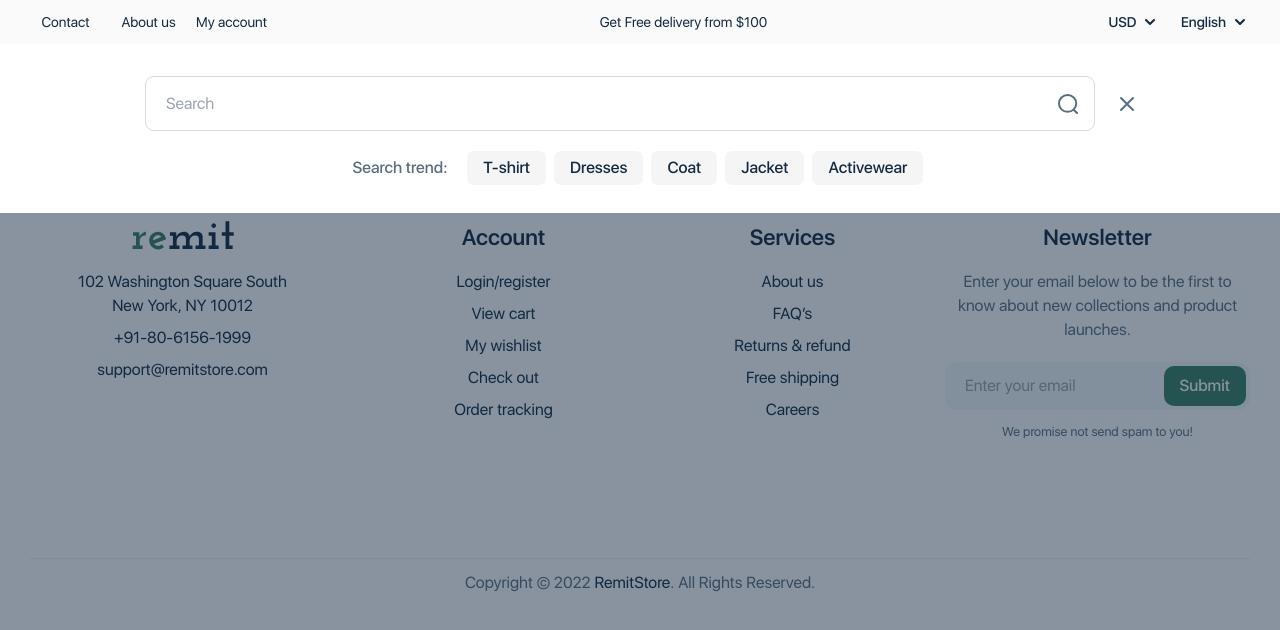
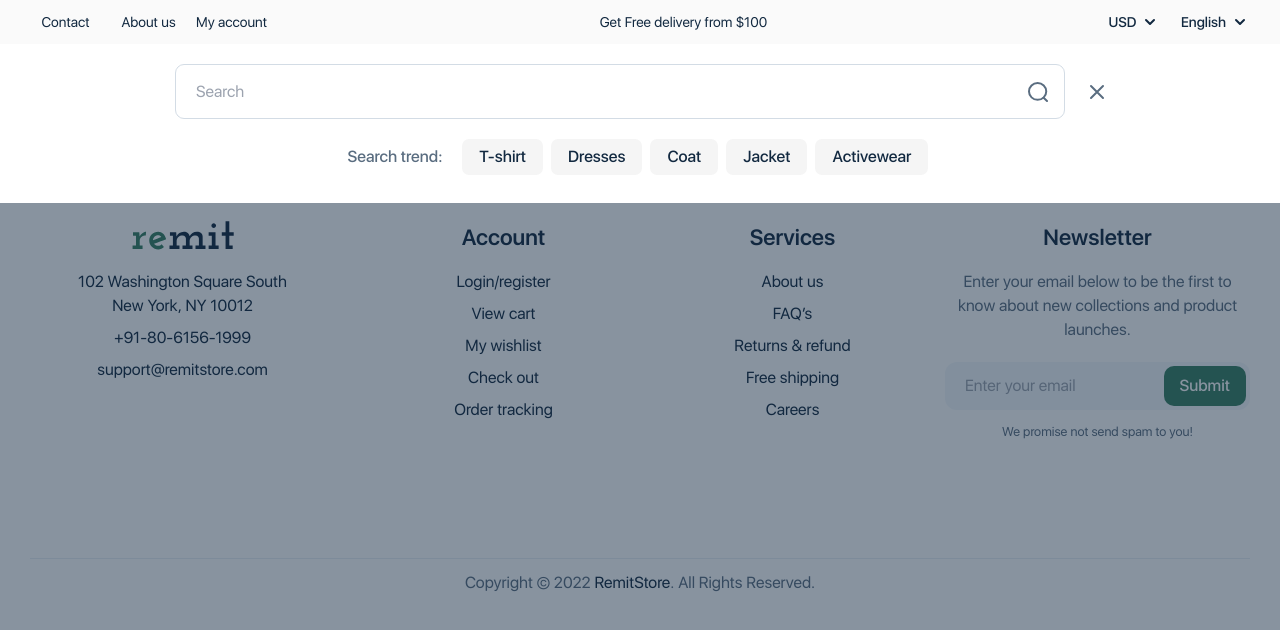
Before and after one commit to typhan05/yaycommerce-react, a React (Create React App) app: page /shops in a window 1280 px wide. Both pictures are taken after a click on the button 1105 px from the left and 79 px from the top of the page. Shown: the top 630 px of the page. Built offline with nearby package versions, Linux system fonts and the light colour scheme.

Commit message:
Update search, filter search

```diff
--- a/src/components/Drawer/Cart/index.js
+++ b/src/components/Drawer/Cart/index.js
@@ -163,7 +163,7 @@ export default function DrawerCart({isShowing, hide}) {
                       <div className="mt-6">
                         <a
                           href="#/"
-                          className="flex items-center justify-center rounded-xl border border-transparent shadow-[0_7px_25px_rgba(55,126,98,0.2)] bg-green px-6 py-3 text-lg font-semibold text-white hover:bg-indigo-700"
+                          className="flex items-center justify-center rounded-xl border border-transparent shadow-[0_7px_25px_rgba(55,126,98,0.2)] bg-green px-6 py-3 text-lg font-semibold text-white hover:bg-indigo-700 hover:bg-black2 hover:shadow-[0_7px_35px_rgba(0,0,0,0.1)"
                         >
                           Checkout
                         </a>
@@ -172,7 +172,7 @@ export default function DrawerCart({isShowing, hide}) {
                         <button
                           type="button"
                           className="link-underline-show link-underline-black text-base"
-                          onClick={isShowing}
+                          onClick={hide}
                         >
                           View Cart
                         </button>
--- a/src/components/Drawer/Search/index.js
+++ b/src/components/Drawer/Search/index.js
@@ -1,8 +1,33 @@
-import {Fragment} from 'react'
+import {Fragment, useState} from 'react'
 import {Dialog, Transition} from '@headlessui/react'
 import {XIcon} from '@heroicons/react/outline'
 
+const trends = [
+  { id: 1, name: 'T-shirt' },
+  { id: 2, name: 'Dresses' },
+  { id: 3, name: 'Coat' },
+  { id: 4, name: 'Jacket' },
+  { id: 5, name: 'Activewear' },
+];
+
 export default function DrawerSearch({isSearchShowing, hide}) {
+  const [name, setName] = useState('');
+  const [itemActive, setItemActive] = useState(null);
+
+  const filter = (e) => {
+    const keyword = e.target.value;
+
+    if (keyword !== '') {
+      const results = trends.find((user) => {
+        return user.name.toLowerCase().startsWith(keyword.toLowerCase())
+      });
+      setItemActive(results?.id);
+    } else {
+      setItemActive(null);
+    }
+    setName(keyword);
+  };
+
   return (
     <Transition.Root show={isSearchShowing} as={Fragment}>
       <Dialog as="div" className="relative z-10" onClose={hide}>
@@ -22,23 +47,26 @@ export default function DrawerSearch({isSearchShowing, hide}) {
           <div className="pointer-events-none absolute inset-0">
             <Transition.Child
               as={Fragment}
-              enter="transform transition ease-out duration-300 sm:duration-500"
+              enter="transform transition ease-in-out duration-300"
               enterFrom="-translate-y-full"
               enterTo="translate-y-0"
-              leave="transform transition ease-out duration-300 sm:duration-500"
+              leave="transform transition ease-in-out duration-300"
               leaveFrom="translate-y-0"
               leaveTo="-translate-y-full"
             >
-              <Dialog.Panel className="pointer-events-auto relative w-screen bg-white py-7">
-                <div className="flex items-center justify-between w-full max-w-[990px] mx-auto mb-5">
+              <Dialog.Panel className="pointer-events-auto relative w-screen bg-white pt-4 pb-7">
+                <div className="container mx-auto">
+                  <div className="flex items-center justify-between w-full px-[145px] mb-5">
                     <div className="flex flex-1 flex-col">
                       <div className="relative">
                         <div
                           className="flex items-center relative mx-auto text-gray-600 border border-gray-light9 bg-white rounded-[9px] overflow-hidden w-full h-[55px]">
                           <input
                             className="px-5 w-full text-base focus:outline-none"
-                          type="search" name="search" placeholder="Search"/>
-                        <button type="submit" className="mr-4">
+                            type="search"
+                            value={name}
+                            onChange={filter} name="search" placeholder="Search"/>
+                          <button type="submit" className="text-gray hover:text-black2 mr-4">
                             <svg
                               xmlns="http://www.w3.org/2000/svg"
                               width="20"
@@ -49,7 +77,7 @@ export default function DrawerSearch({isSearchShowing, hide}) {
                               <ellipse
                                 cx="9.622"
                                 cy="9.417"
-                              stroke="#5A6D80"
+                                stroke="currentColor"
                                 strokeLinecap="round"
                                 strokeLinejoin="round"
                                 strokeWidth="2"
@@ -57,7 +85,7 @@ export default function DrawerSearch({isSearchShowing, hide}) {
                                 ry="8.417"
                               ></ellipse>
                               <path
-                              stroke="#5A6D80"
+                                stroke="currentColor"
                                 strokeLinecap="round"
                                 strokeLinejoin="round"
                                 strokeWidth="2"
@@ -79,14 +107,13 @@ export default function DrawerSearch({isSearchShowing, hide}) {
                       </button>
                     </div>
                   </div>
-                <div className="flex items-center justify-center max-w-[990px] mx-auto">
+                  <div className="flex items-center justify-center w-full px-[145px]">
                   <p className="mr-4 text-gray font-medium">Search trend:</p>
                   <div>
-                    <button className="px-4 py-[5px] text-black2 font-medium bg-gray-light5 rounded-[7px] hover:bg-black2 hover:text-white mx-1">T-shirt</button>
-                    <button className="px-4 py-[5px] text-black2 font-medium bg-gray-light5 rounded-[7px] hover:bg-black2 hover:text-white mx-1">Dresses</button>
-                    <button className="px-4 py-[5px] text-black2 font-medium bg-gray-light5 rounded-[7px] hover:bg-black2 hover:text-white mx-1">Coat</button>
-                    <button className="px-4 py-[5px] text-black2 font-medium bg-gray-light5 rounded-[7px] hover:bg-black2 hover:text-white mx-1">Jacket</button>
-                    <button className="px-4 py-[5px] text-black2 font-medium bg-gray-light5 rounded-[7px] hover:bg-black2 hover:text-white mx-1">Activewear</button>
+                    {trends.map((user) => (
+                      <button key={user.id} className={`px-4 py-[5px] text-black2 font-medium border border-solid border-transparent rounded-[7px] hover:bg-black2 hover:text-white mx-1 ${itemActive === user.id ? `bg-white border-black shadow-[0_5px_15px_rgba(0,0,0,0.07)]` : `bg-gray-light5`}`}>{user.name}</button>
+                    ))}
+                  </div>
                 </div>
                 </div>
               </Dialog.Panel>
--- a/src/layouts/index.js
+++ b/src/layouts/index.js
@@ -3,16 +3,20 @@ import Header from "../parts/Header";
 import Footer from "../parts/Footer";
 import DrawerCart from "../components/Drawer/Cart";
 import useCart from "../components/Drawer/Cart/useCart";
+import DrawerSearch from "../components/Drawer/Search";
+import useSearch from "../components/Drawer/Search/useSearch";
 
 const Layout = ({children}) => {
+  const {isSearchShowing, toggleSearch} = useSearch();
   const {isShowing, toggle} = useCart();
   return (
     <>
-      <Header buttonCart={toggle} />
+      <Header buttonSearch={toggleSearch} buttonCart={toggle} />
       <main className="main-content">
         {children}
       </main>
       <Footer/>
+      <DrawerSearch isSearchShowing={isSearchShowing} hide={toggleSearch} />
       <DrawerCart isShowing={isShowing} hide={toggle} />
     </>
   )
--- a/src/parts/Header/index.js
+++ b/src/parts/Header/index.js
@@ -2,8 +2,6 @@ import React from 'react';
 import {NavLink} from "react-router-dom";
 import Logo from "../../assets/images/logo.svg"
 import Dropdown from "../../components/Dropdown";
-import DrawerSearch from "../../components/Drawer/Search";
-import useSearch from "../../components/Drawer/Search/useSearch";
 
 const units = [
   {id: 1, name: 'USD'},
@@ -18,7 +16,6 @@ const languages = [
 ];
 
 export default function Header(props) {
-  const {isSearchShowing, toggleSearch} = useSearch();
   return (
     <header className="text-black2">
       <div className="bg-gray-light4 py-3 text-sm">
@@ -55,9 +52,9 @@ export default function Header(props) {
               isActive ? 'border-b border-solid border-black2 py-2' : 'py-2'
             }>Pages</NavLink></li>
           </ul>
-          <ul className="grid gap-x-5 grid-cols-4">
+          <ul className="grid gap-x-5 grid-cols-4 items-center">
             <li>
-              <button type="button" onClick={toggleSearch}>
+              <button className="block text-black2" type="button" onClick={props.buttonSearch}>
                 <svg
                   xmlns="http://www.w3.org/2000/svg"
                   width="24"
@@ -69,7 +66,7 @@ export default function Header(props) {
                   <ellipse
                     cx="9.622"
                     cy="9.417"
-                    stroke="#122940"
+                    stroke="currentColor"
                     strokeLinecap="round"
                     strokeLinejoin="round"
                     strokeWidth="2"
@@ -77,7 +74,7 @@ export default function Header(props) {
                     ry="8.417"
                   ></ellipse>
                   <path
-                    stroke="#122940"
+                    stroke="currentColor"
                     strokeLinecap="round"
                     strokeLinejoin="round"
                     strokeWidth="2"
@@ -104,7 +101,7 @@ export default function Header(props) {
               </a>
             </li>
             <li>
-              <button type="button" onClick={props.buttonCart}>
+              <button className="block text-black2" type="button" onClick={props.buttonCart}>
                 <svg
                   xmlns="http://www.w3.org/2000/svg"
                   width="24"
@@ -114,7 +111,7 @@ export default function Header(props) {
                   className="hover:scale-110"
                 >
                   <path
-                    stroke="#122940"
+                    stroke="currentColor"
                     strokeLinecap="round"
                     strokeLinejoin="round"
                     strokeWidth="2"
@@ -122,14 +119,14 @@ export default function Header(props) {
                     clipRule="evenodd"
                   ></path>
                   <path
-                    stroke="#122940"
+                    stroke="currentColor"
                     strokeLinecap="round"
                     strokeLinejoin="round"
                     strokeWidth="2"
                     d="M13.547 5.046A4.053 4.053 0 009.488 1v0a4.069 4.069 0 00-2.883 1.179A4.038 4.038 0 005.41 5.046h0"
                   ></path>
                   <path
-                    stroke="#122940"
+                    stroke="currentColor"
                     strokeLinecap="round"
                     strokeLinejoin="round"
                     strokeWidth="2.5"
@@ -157,7 +154,6 @@ export default function Header(props) {
             </li>
           </ul>
         </div>
-        <DrawerSearch isSearchShowing={isSearchShowing} hide={toggleSearch} />
       </div>
     </header>
   );
```
Lines whose indentation alone changed are shown as unchanged.
